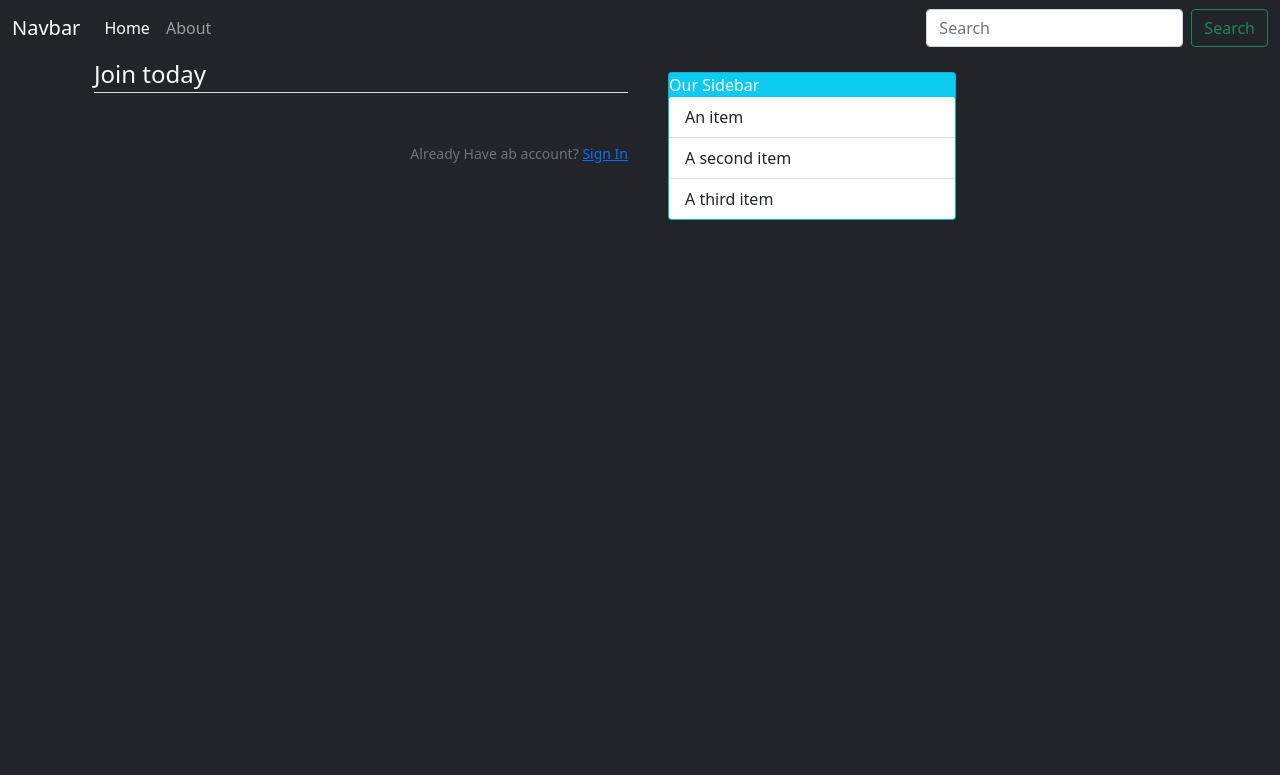
After one commit to shashidev091/learnToRockPython, a Python web app: template flask/templates/register.html in a window 1280 px wide. The commit adds this page. Shown: the top 775 px of the page. Run offline with Jinja, Linux system fonts and the light colour scheme; the template is opened without the code that fills it, so the values that code supplies are empty.

Commit message:
form validation and flash()

```diff
--- a/flask/forms.py
+++ b/flask/forms.py
@@ -5,14 +5,14 @@ from wtforms.validators import DataRequired, Length, Email, EqualTo
 
 class RegisterForm(FlaskForm):
     username = StringField('Username', validators=[DataRequired(), Length(min=2, max=20)])
-    email = StringField('email', validators=[DataRequired(), Email])
+    email = StringField('email', validators=[DataRequired(), Email()])
     password = PasswordField('password', validators=[DataRequired()])
     confirm_password = PasswordField('Confirm Password', validators=[DataRequired(), EqualTo('password')])
     submit = SubmitField('Sign Up')
 
 
 class LoginForm(FlaskForm):
-    email = StringField('email', validators=[DataRequired(), Email])
+    email = StringField('email', validators=[DataRequired(), Email()])
     password = PasswordField('password', validators=[DataRequired()])
     remember = BooleanField('remember me')
     submit = SubmitField('Login')
--- a/flask/static/main.css
+++ b/flask/static/main.css
@@ -9,5 +9,5 @@
 
 .home-content {
     /*height: 80vh;*/
-    background: #625797;
+    /*background: #625797;*/
 }
--- a/flask/templates/layout.html
+++ b/flask/templates/layout.html
@@ -38,8 +38,17 @@
         </div>
     </div>
 </nav>
-<div class="container-fluid layout-container">
+<div class="container layout-container">
     <div class="container">
+        {% with messages = get_flashed_messages(with_categories=true) %}
+            {% if messages %}
+                {% for category, message in messages %}
+                    <div class="alert alert-{{ category }}">
+                        {{ message }}
+                    </div>
+                {% endfor %}
+            {% endif %}
+        {% endwith %}
         {% block content %}{% endblock %}
     </div>
     <div class="container">
--- /dev/null
+++ b/flask/templates/register.html
@@ -0,0 +1,37 @@
+{% extends "layout.html" %}
+{% block content %}
+    <div class="">
+        <form method="post" action="">
+            {{ form.hidden_tag() }}
+            <fieldset class="form-group mb-4">
+                <legend class="border-bottom mb-4">
+                    Join today
+                </legend>
+                <div class="form-group">
+                    {{ form.username.label(class="form-control-label mb-2") }}
+                    {{ form.username(class="form-control form-control-lg mb-2") }}
+                </div>
+                <div class="form-group">
+                    {{ form.email.label(class="form-control-label mb-2") }}
+                    {{ form.email(class="form-control form-control-lg mb-2") }}
+                </div>
+                <div class="form-group">
+                    {{ form.password.label(class="form-control-label mb-2") }}
+                    {{ form.password(class="form-control form-control-lg mb-2") }}
+                </div>
+                <div class="form-group">
+                    {{ form.confirm_password.label(class="form-control-label mb-2") }}
+                    {{ form.confirm_password(class="form-control form-control-lg mb-2") }}
+                </div>
+            </fieldset>
+            <div class="text-end mt-2">
+                {{ form.submit(class="btn btn-outline-info") }}
+            </div>
+        </form>
+        <div class="text-end mt-2">
+            <small class="text-muted">
+                Already Have ab account? <a href="{{ url_for('login') }}" class="ml-2">Sign In </a>
+            </small>
+        </div>
+    </div>
+{% endblock content %}
```
Also changed, not shown: flask/flaskblog.py (+5 -2 lines), flask/templates/login.html (added).
